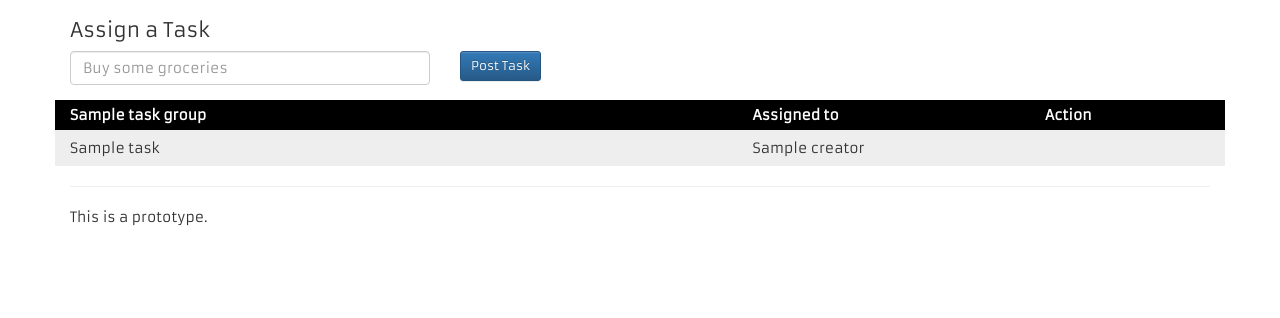
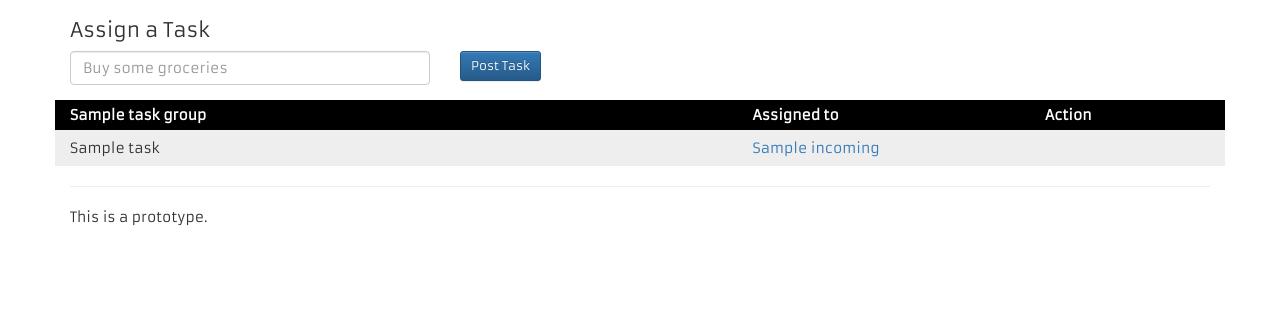
Before and after one commit to JoshData/cotaskme, a Django app: template templates/tasklist.html in a window 1280 px wide. Shown: the part 153-471 px from the top of the page. Run offline with Django 3.2, Linux system fonts and the light colour scheme; the template is opened without the code that fills it: most values are stand-ins (such as "Sample title", 1, 10 or a date in 2020); some libraries are stand-ins or nearby versions.

Commit message:
the assigned-to column showed the sent-by value, fixes #14

```diff
--- a/static/main.js
+++ b/static/main.js
@@ -37,7 +37,7 @@ function post_state(form_id, state) {
 	elems.prop("disabled", !state);
 }
 
-function do_post_task(form, callback) {
+function do_post_task(form, view_orientation, callback) {
   var form_id = $(form).attr('id');
 
   var elem_title = $('#' + form_id + '-title');
@@ -59,6 +59,7 @@ function do_post_task(form, callback) {
 		"/_post",
 		{
 			data: {
+        view_orientation: view_orientation, /* "incoming" or "outgoing" depending on what sort of list we are currently viewing, which controls how the task is rendered */
 				title: elem_title.val(),
 				notes: "",
 				incoming: elem_recipient.val(),
--- a/templates/task.html
+++ b/templates/task.html
@@ -2,13 +2,21 @@
 	<div class="col-sm-6 col-md-7">
 		{{task.title}}
 	</div>
-	<div class="col-sm-3">
-		{% if task.creator == None %}
-			{{task.metadata.owner_email}}
-		{% elif task.creator != user %}
-			{{task.creator}}
+	<div class="col-sm-3 sendby_assignedto">
+		{% if incoming_outgoing == "incoming" %}
+			{% if task.creator == None %}
+				{{task.metadata.owner_email}}
+			{% elif task.creator != user %}
+				<a href="{{task.outgoing.get_absolute_url}}">
+					{{task.creator}}
+				</a>
+			{% else %}
+				<i>yourself</i>
+			{% endif %}
 		{% else %}
-			<i>yourself</i>
+			<a href="{{task.incoming.get_absolute_url}}">
+				{{task.incoming.title_for_assigned_to}}
+			</a>
 		{% endif %}
 	</div>
 	<div class="col-sm-3 col-md-2 tasklist-item-actions">
--- a/templates/tasklist.html
+++ b/templates/tasklist.html
@@ -1,6 +1,6 @@
 {% extends "base.html" %}
 
-{% block title %}{% if incoming_outgoing %}{{incoming_outgoing}}{% endif %} Tasks -- CoTask.me{% endblock %}
+{% block title %}{% if incoming_outgoing == "outgoing" %}Outgoing{% endif %} Tasks -- CoTask.me{% endblock %}
 
 {% block body %}
 <div class="container">
@@ -27,15 +27,15 @@
 	{% if "admin" in roles %}
 	{# only the admin of a list can see outgoing tasks #}
 	<h2>
-		{% if incoming_outgoing == None or incoming_outgoing == "incoming" %}Incoming{% else %}<a href="{{baseurl}}">Incoming</a>{% endif %}
+		{% if incoming_outgoing == "incoming" %}Incoming{% else %}<a href="{{baseurl}}">Incoming</a>{% endif %}
 		|
 		{% if incoming_outgoing == "outgoing" %}Outgoing{% else %}<a href="{{baseurl}}/outgoing">Outgoing</a>{% endif %}
 	</h2>
 	{% endif %}
 
-	<form id="new-task" role="form" class="row" onsubmit="return do_post_task(this, add_task_callback)">
+	<form id="new-task" role="form" class="row" onsubmit="return do_post_task(this, '{{incoming_outgoing|escapejs}}', add_task_callback)">
 		<div class="col-sm-12">
-			<h3>{% if incoming_outgoing == None or incoming_outgoing == "incoming" %}Add{% else %}Assign{% endif %} a Task</h3>
+			<h3>{% if incoming_outgoing == "incoming" %}Add{% else %}Assign{% endif %} a Task</h3>
 		</div>
 
 		{# title #}
@@ -111,7 +111,7 @@
 				{{groupname}}
 			</div>
 			<div class="col-xs-3 hidden-xs">
-				{% if incoming_outgoing == None or incoming_outgoing == "incoming" %}
+				{% if incoming_outgoing == "incoming" %}
 					Sent by
 				{% else %}
 					Assigned to
@@ -132,7 +132,7 @@
 
 	{% if no_tasks and "admin" in roles %}
 	<p id="no_tasks">
-		{% if incoming_outgoing == None or incoming_outgoing == "incoming" %}
+		{% if incoming_outgoing == "incoming" %}
 			No tasks have been assigned to you yet. Why not get started by giving yourself something easy to do?
 		{% else %}
 			You have not assigned any tasks to anyone else yet.
```
Also changed, not shown: cotaskme/models.py (+11 -0 lines), cotaskme/views.py (+16 -5 lines).
